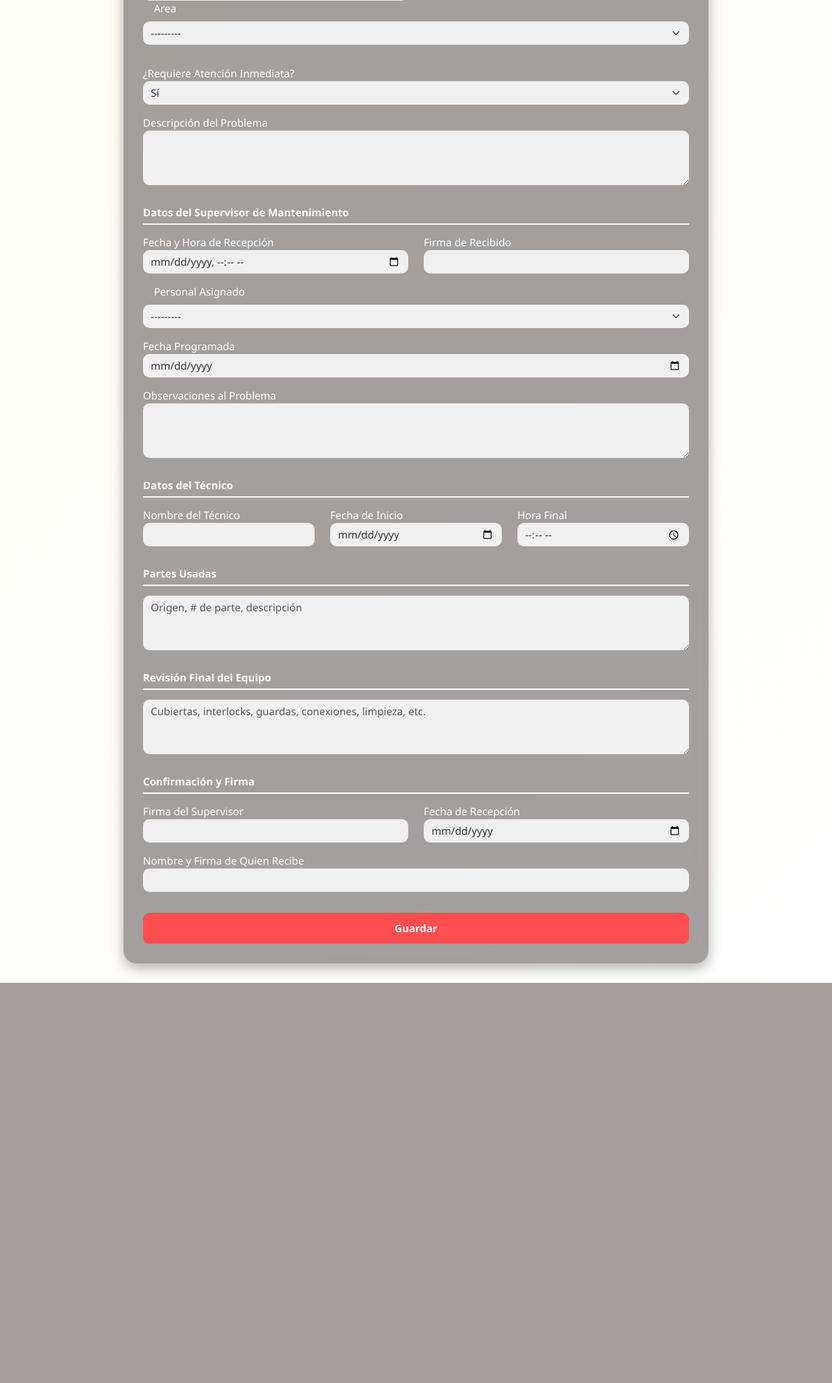
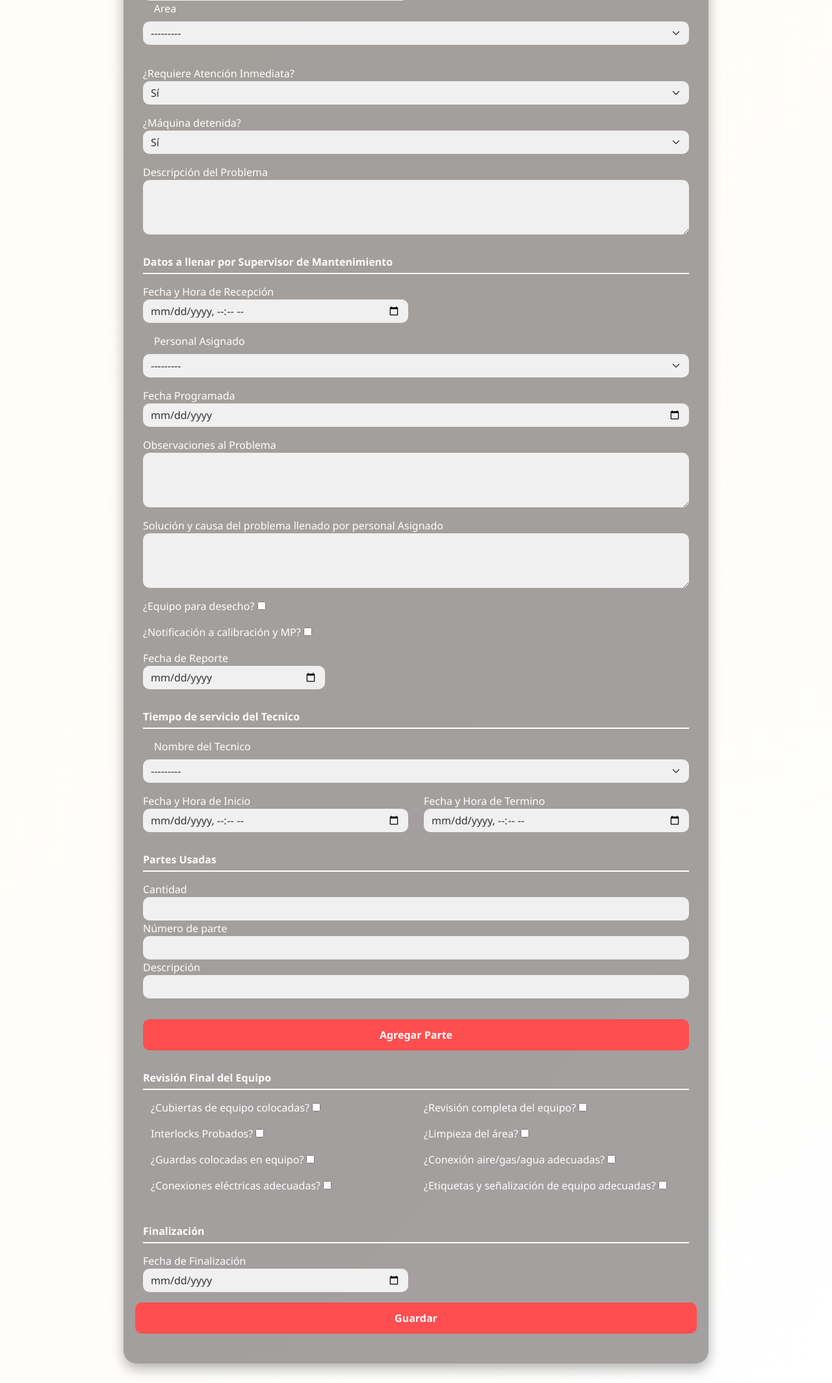
Before and after one commit to RafaelChoza/ExpensesPython, a Django app: page /mantenimiento/ in a window 1280 px wide. Shown: the part 309-2438 px from the top of the page at 65% size. Before the commit the page ends 1822 px from the top, so only its background shows below. Run offline with Django 4.2, Linux system fonts and the light colour scheme; data comes from the database, SQL or seed files in the repository.

Commit message:
Corrections

```diff
--- a/proyectoPython/mantenimiento/forms.py
+++ b/proyectoPython/mantenimiento/forms.py
@@ -1,5 +1,8 @@
 from django import forms
-from .models import Mantenimiento, Tecnico, Area
+from .models import Mantenimiento, Tecnico, Area, ParteUsada
+from django.forms import modelformset_factory
+
+ParteUsadaFormSet = modelformset_factory(ParteUsada, fields=("cantidad", "numero_parte", "descripcion"), extra=1)
 
 class MantenimientoForm(forms.ModelForm):
     personnelAsigned = forms.ModelChoiceField(
@@ -11,6 +14,12 @@ class MantenimientoForm(forms.ModelForm):
     area =forms.ModelChoiceField(
         queryset=Area.objects.all(),
         label = 'Area',
+        widget=forms.Select(attrs={'class': 'form-select'})
+    )
+
+    tech = forms.ModelChoiceField(
+        queryset=Tecnico.objects.all(),
+        label="Nombre del Tecnico",
         widget=forms.Select(attrs={'class': 'form-select'})
     )
 
@@ -31,8 +40,6 @@ class MantenimientoForm(forms.ModelForm):
         model = Mantenimiento
         exclude = ['creationDateTime']  # Excluimos el campo no editable
 
-from django import forms
-from .models import Tecnico
 
 class TecnicoForm(forms.ModelForm):
     class Meta:
--- a/proyectoPython/mantenimiento/templates/mantenimiento_form.html
+++ b/proyectoPython/mantenimiento/templates/mantenimiento_form.html
@@ -60,105 +60,189 @@
             <div class="row mb-3">
                 <div class="col-md-6">
                     <label>Solicitante</label>
-                    <input type="text" class="form-control" name="solicitante">
+                    <input type="text" class="form-control" name="requestorName">
                 </div>
                 <div class="col-md-6">
                     <label>Fecha y Hora de Solicitud</label>
-                    <input type="datetime-local" class="form-control" name="fecha_solicitud">
+                    <input type="datetime-local" class="form-control" name="creationDateTime">
                 </div>
             </div>
             <div class="row mb-3">
                 <div class="col-md-6">
                     <label>Código de Máquina</label>
-                    <input type="text" class="form-control" name="codigo_maquina">
+                    <input type="text" class="form-control" name="idMachine">
                 </div>
             <div class="mb-3">
-                <label for="area" class="form-label">Area</label>
+                <label for="area" class="form-label" name="area" >Area</label>
                 {{ form.area }}
             </div>
             </div>
             <div class="mb-3">
                 <label>¿Requiere Atención Inmediata?</label>
-                <select class="form-select" name="atencion_inmediata">
+                <select class="form-select" name="attentionRequired">
+                    <option value="si">Sí</option>
+                    <option value="no">No</option>
+                </select>
+            </div>
+            <div class="mb-3">
+                <label>¿Máquina detenida?</label>
+                <select class="form-select" name="machineStopped">
                     <option value="si">Sí</option>
                     <option value="no">No</option>
                 </select>
             </div>
             <div class="mb-3">
                 <label>Descripción del Problema</label>
-                <textarea class="form-control" name="descripcion_problema" rows="3"></textarea>
+                <textarea class="form-control" name="problemDescription" rows="3"></textarea>
             </div>
 
-            <div class="section-title">Datos del Supervisor de Mantenimiento</div>
+            <div class="section-title">Datos a llenar por Supervisor de Mantenimiento</div>
             <div class="row mb-3">
                 <div class="col-md-6">
                     <label>Fecha y Hora de Recepción</label>
-                    <input type="datetime-local" class="form-control" name="fecha_recepcion">
-                </div>
-                <div class="col-md-6">
-                    <label>Firma de Recibido</label>
-                    <input type="text" class="form-control" name="firma_recepcion">
+                    <input type="datetime-local" class="form-control" name="receptionDateTime">
                 </div>
             </div>
-
             <div class="mb-3">
-                <label for="id_personal_asignado" class="form-label">Personal Asignado</label>
+                <label for="personnelAsigned" name="personnelAsigned" class="form-label">Personal Asignado</label>
                 {{ form.personnelAsigned }}
             </div>
 
             <div class="mb-3">
                 <label>Fecha Programada</label>
-                <input type="date" class="form-control" name="fecha_programada">
+                <input type="date" class="form-control" name="programmedDate">
             </div>
             <div class="mb-3">
                 <label>Observaciones al Problema</label>
-                <textarea class="form-control" name="observaciones" rows="3"></textarea>
+                <textarea class="form-control" name="problemObservations" rows="3"></textarea>
             </div>
-
-            <div class="section-title">Datos del Técnico</div>
+            <div class="mb-3">
+                <label>Solución y causa del problema llenado por personal Asignado</label>
+                <textarea class="form-control" name="problemCuaseSolution" rows="3"></textarea>
+            </div>
+            <div class="mb-3">
+                <label>
+                    ¿Equipo para desecho?
+                    <input type="checkbox" name="scrapEquipment" {% if objeto.scrapEquipment %}checked{% endif %}>
+                </label>
+            </div>
+            <div class="mb-3">
+                <label>
+                    ¿Notificación a calibración y MP?
+                    <input type="checkbox" name="needCalibration" {% if objeto.needCalibration %}checked{% endif %}>
+                </label>
+            </div>
+            <div class="col-md-4">
+                    <label>Fecha de Reporte</label>
+                    <input type="date" class="form-control" name="resportedDate">
+                </div>
+            <div class="section-title">Tiempo de servicio del Tecnico</div>
             <div class="row mb-3">
-                <div class="col-md-4">
-                    <label>Nombre del Técnico</label>
-                    <input type="text" class="form-control" name="tecnico">
+                <div class="mb-3">
+                <label for="personnelAsigned" name="tech" class="form-label">Nombre del Tecnico</label>
+                {{ form.tech }}
+            </div>
+                <div class="col-md-6">
+                    <label>Fecha y Hora de Inicio</label>
+                    <input type="datetime-local" class="form-control" name="timeServiceStart">
                 </div>
-                <div class="col-md-4">
-                    <label>Fecha de Inicio</label>
-                    <input type="date" class="form-control" name="fecha_inicio">
-                </div>
-                <div class="col-md-4">
-                    <label>Hora Final</label>
-                    <input type="time" class="form-control" name="hora_final">
+                <div class="col-md-6">
+                    <label>Fecha y Hora de Termino</label>
+                    <input type="datetime-local" class="form-control" name="timeServiceEnd">
                 </div>
             </div>
 
             <div class="section-title">Partes Usadas</div>
-            <div class="mb-3">
-                <textarea class="form-control" name="partes_usadas" rows="3" placeholder="Origen, # de parte, descripción"></textarea>
-            </div>
+                <div id="partes-container">
+                    <div class="mb-3">
+                        <label>Cantidad</label>
+                        <input type="text" class="form-control" name="cantidad[]">
+                        <label>Número de parte</label>
+                        <input type="text" class="form-control" name="numero_parte[]">
+                        <label>Descripción</label>
+                        <input type="text" class="form-control" name="descripcion[]">
+                    </div>
+                </div>
+                <button type="button" class="btn btn-primary w-100 mt-3" onclick="agregarParte()">Agregar Parte</button>
 
             <div class="section-title">Revisión Final del Equipo</div>
-            <div class="mb-3">
-                <textarea class="form-control" name="revision_final" rows="3" placeholder="Cubiertas, interlocks, guardas, conexiones, limpieza, etc."></textarea>
-            </div>
+            <div class="container">
+                <div class="row">
+                    <div class="col-md-6">
+                        <div class="mb-3">
+                            <label>¿Cubiertas de equipo colocadas?</label>
+                            <input type="checkbox" name="coversInstalled" {% if objeto.coversInstalled %}checked{% endif %}>
+                        </div>
+                        <div class="mb-3">
+                            <label>Interlocks Probados?</label>
+                            <input type="checkbox" name="interlocksTested" {% if objeto.interlocksTested %}checked{% endif %}>
+                        </div>
+                        <div class="mb-3">
+                            <label>¿Guardas colocadas en equipo?</label>
+                            <input type="checkbox" name="gardsInstalled" {% if objeto.gardsInstalled %}checked{% endif %}>
+                        </div>
+                        <div class="mb-3">
+                            <label>¿Conexiones eléctricas adecuadas?</label>
+                            <input type="checkbox" name="electricalConexions" {% if objeto.electricalConexions %}checked{% endif %}>
+                        </div>
+                    </div>
 
-            <div class="section-title">Confirmación y Firma</div>
+
+                        <div class="col-md-6">
+                            <div class="mb-3">
+                                <label>¿Revisión completa del equipo?</label>
+                                <input type="checkbox" name="visualRevision" {% if objeto.visualRevision %}checked{% endif %}>
+                            </div>
+                            <div class="mb-3">
+                                <label>¿Limpieza del área?</label>
+                                <input type="checkbox" name="areaCleaned" {% if objeto.areaCleaned %}checked{% endif %}>
+                            </div>
+                            <div class="mb-3">
+                                <label>¿Conexión aire/gas/agua adecuadas?</label>
+                                <input type="checkbox" name="airGasWaterConexion" {% if objeto.airGasWaterConexion %}checked{% endif %}>
+                            </div>
+                            <div class="mb-3">
+                                <label>¿Etiquetas y señalización de equipo adecuadas?</label>
+                                <input type="checkbox" name="tagsInEquipment" {% if objeto.tagsInEquipment %}checked{% endif %}>
+                            </div>
+                        </div>
+                    </div>
+                </div>
+
+            <div class="section-title">Finalización</div>
             <div class="row mb-3">
                 <div class="col-md-6">
-                    <label>Firma del Supervisor</label>
-                    <input type="text" class="form-control" name="firma_supervisor">
+                    <label>Fecha de Finalización</label>
+                    <input type="date" class="form-control" name="closeDate">
                 </div>
-                <div class="col-md-6">
-                    <label>Fecha de Recepción</label>
-                    <input type="date" class="form-control" name="fecha_recepcion_final">
-                </div>
-            </div>
-            <div class="mb-3">
-                <label>Nombre y Firma de Quien Recibe</label>
-                <input type="text" class="form-control" name="firma_recibido">
-            </div>
-
             <button type="submit" class="btn btn-primary w-100 mt-3">Guardar</button>
         </form>
     </div>
 </body>
 </html>
+
+
+<script>
+function agregarParte() {
+    var container = document.getElementById("partes-container");
+
+    var nuevoDiv = document.createElement("div");
+    nuevoDiv.classList.add("mb-3");
+    nuevoDiv.innerHTML = `
+        <label>Cantidad</label>
+        <input type="text" class="form-control" name="cantidad[]">
+        <label>Número de parte</label>
+        <input type="text" class="form-control" name="numero_parte[]">
+        <label>Descripción</label>
+        <input type="text" class="form-control" name="descripcion[]">
+        <button type="button" class="btn btn-danger mt-2" onclick="eliminarParte(this)">Eliminar</button>
+    `;
+
+    // Agregar el nuevo div al contenedor
+    container.appendChild(nuevoDiv);
+}
+
+function eliminarParte(boton) {
+    boton.parentElement.remove();
+}
+</script>
--- a/proyectoPython/mantenimiento/templates/mantenimientos_list.html
+++ b/proyectoPython/mantenimiento/templates/mantenimientos_list.html
@@ -37,7 +37,8 @@
         {% if mantenimientos %}
             <ul class="list-group">
                 {% for mantenimiento in mantenimientos %}
-                    <li class="list-group-item">{{ mantenimiento.nombreTecnico }}</li>
+                    <li class="list-group-item">{{ mantenimiento.requestorName }}</li>
+                    <li class="list-group-item">{{ mantenimiento.requestorLastName }}</li>
                 {% endfor %}
             </ul>
         {% else %}
--- a/proyectoPython/mantenimiento/views.py
+++ b/proyectoPython/mantenimiento/views.py
@@ -1,19 +1,28 @@
 from django.shortcuts import render, redirect
 from django.urls import reverse_lazy
-from .forms import MantenimientoForm, TecnicoForm, AreaForm
+from .forms import MantenimientoForm, ParteUsadaFormSet, TecnicoForm, AreaForm
 from django.views.generic import ListView, UpdateView, DeleteView
-from .models import Mantenimiento, Tecnico, Area
+from .models import Mantenimiento, ParteUsada, Tecnico, Area
 
 def mantenimiento_view(request):
     if request.method == 'POST':
         form = MantenimientoForm(request.POST)
-        if form.is_valid():
-            form.save()
-            return redirect('/mantenimiento/mantenimientos-list')  # Redirige a una página de éxito
+        formset = ParteUsadaFormSet(request.POST)
+
+        if form.is_valid() and formset.is_valid():
+            mantenimiento = form.save()  # Guarda el mantenimiento primero
+            partes = formset.save(commit=False)  # Evita que se guarden de inmediato
+            for parte in partes:
+                parte.mantenimiento = mantenimiento  # Asocia cada parte al mantenimiento
+                parte.save()  # Guarda cada parte usada
+                formset.save_m2m()  # Guarda muchas relaciones si aplica
+            return redirect('/mantenimiento/mantenimientos-list')  # Redirige después de guardar
+
     else:
         form = MantenimientoForm()
+        formset = ParteUsadaFormSet(queryset=ParteUsada.objects.none())  # Evita mostrar registros previos
 
-    return render(request, 'mantenimiento_form.html', {'form': form})
+    return render(request, 'mantenimiento_form.html', {'form': form, 'formset': formset})
 
 def tecnico_view(request):
     if request.method == 'POST':
```
Also changed, not shown: proyectoPython/mantenimiento/models.py (+10 -9 lines), proyectoPython/db.sqlite3, proyectoPython/mantenimiento/migrations/0005_mantenimiento_resporteddate.py (added), proyectoPython/mantenimiento/migrations/0006_mantenimiento_tech_mantenimiento_timeserviceend_and_more.py (added), proyectoPython/mantenimiento/migrations/0007_parteusada.py (added), proyectoPython/mantenimiento/migrations/0008_rename_origen_parteusada_cantidad_and_more.py (added).
